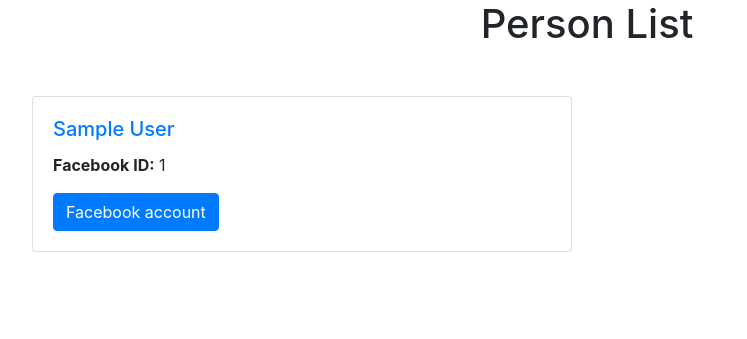
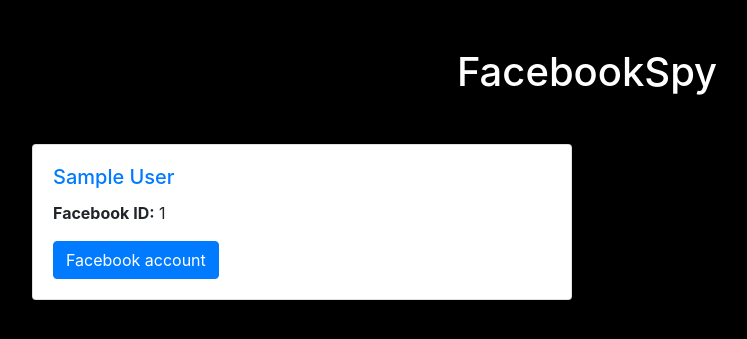
Before and after one commit to DEENUU1/meta-spy, a FastAPI app: page / in a window 1280 px wide. Shown: the top 339 px of the page, without its empty margins (53-800 px from the left). Run offline with FastAPI, Linux system fonts and the light colour scheme; tables that the repository leaves empty hold one stand-in row (values such as "Sample post"); some libraries are stand-ins or nearby versions.

Commit message:
Change backgroud color to black (#324)

```diff
--- /dev/null
+++ b/facebookspy/static/base.css
@@ -0,0 +1,10 @@
+body {
+  overflow-x: hidden;
+  background-color: #000000;
+  padding: 0;
+  margin: 0;
+}
+
+h1 {
+    color: white;
+}
--- a/facebookspy/static/index.css
+++ /dev/null
@@ -1,3 +0,0 @@
-h1 {
-    color: red;
-}
--- a/facebookspy/templates/base.html
+++ b/facebookspy/templates/base.html
@@ -11,7 +11,7 @@
     <link rel="stylesheet" href="https://stackpath.bootstrapcdn.com/bootstrap/4.5.2/css/bootstrap.min.css">
     <script src="https://code.jquery.com/jquery-3.5.1.slim.min.js" integrity="sha384-DfXdz2htPH0lsSSs5nCTpuj/zy4C+OGpamoFVy38MVBnE+IbbVYUew+OrCXaRkfj" crossorigin="anonymous"></script>
     <script src="https://cdn.jsdelivr.net/npm/bootstrap@5.0.2/dist/js/bootstrap.bundle.min.js" integrity="sha384-MrcW6ZMFYlzcLA8Nl+NtUVF0sA7MsXsP1UyJoMp4YLEuNSfAP+JcXn/tWtIaxVXM" crossorigin="anonymous"></script>
-
+    <link href="{{ url_for('static', path='/base.css') }}" rel="stylesheet">
 </head>
 <body>
 
--- a/facebookspy/templates/person.html
+++ b/facebookspy/templates/person.html
@@ -3,7 +3,7 @@
 
 {% block content %}
 <div class="container">
-    <h1 class="text-center mb-5">Person List</h1>
+    <h1 class="text-center mb-5 mt-5">FacebookSpy</h1>
     <div class="row">
         {% for person in persons %}
         <div class="col-md-6">
```
